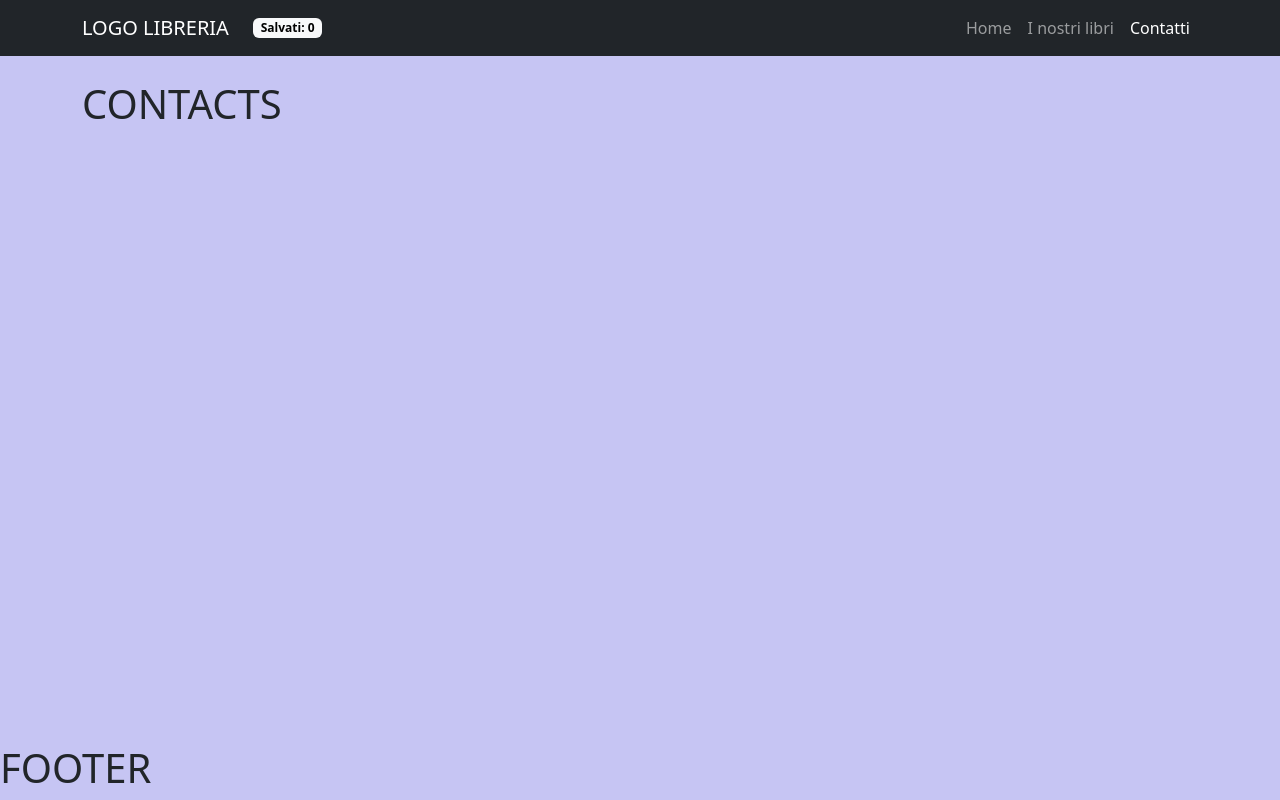
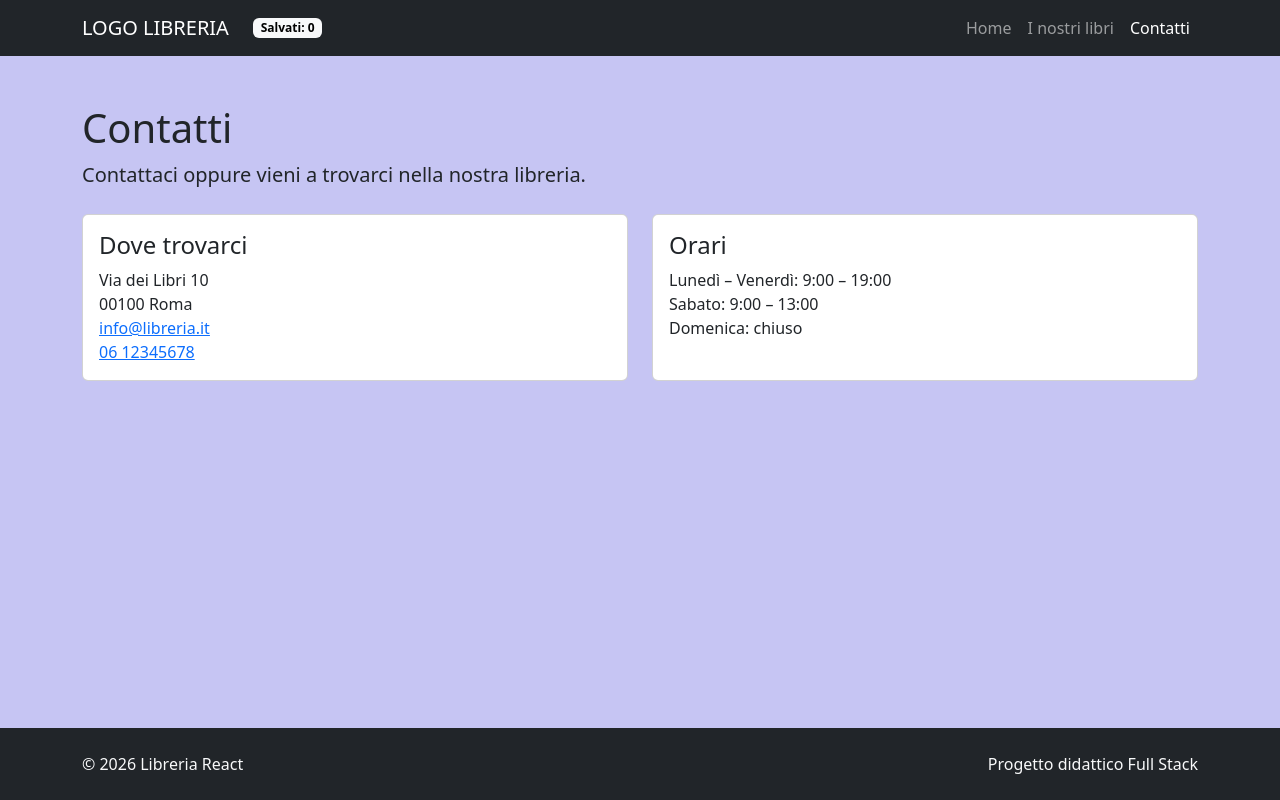
Before and after one commit to MarcoCentofanti/Exam-fullStackLab-FE, a React (Vite) app: page /contacts in a window 1280 px wide. Built offline with nearby package versions, Linux system fonts and the light colour scheme.

Commit message:
feat: add static pages and not found route

```diff
--- a/components/Footer.jsx
+++ b/components/Footer.jsx
@@ -1,3 +1,10 @@
 export default function Footer() {
-  return <h1>FOOTER</h1>;
+  return (
+    <footer className="bg-dark text-light py-4 mt-5">
+      <div className="container d-flex flex-column flex-md-row justify-content-between align-items-center gap-2">
+        <p className="mb-0">© 2026 Libreria React</p>
+        <p className="mb-0">Progetto didattico Full Stack</p>
+      </div>
+    </footer>
+  );
 }
--- a/pages/Contacts.jsx
+++ b/pages/Contacts.jsx
@@ -1,7 +1,45 @@
 export default function Contacts() {
   return (
-    <>
-      <h1>CONTACTS</h1>
-    </>
+    <section className="py-4">
+      <h1>Contatti</h1>
+
+      <p className="lead mb-4">
+        Contattaci oppure vieni a trovarci nella nostra libreria.
+      </p>
+
+      <div className="row g-4">
+        <div className="col-12 col-md-6">
+          <div className="card h-100">
+            <div className="card-body">
+              <h2 className="card-title h4">Dove trovarci</h2>
+
+              <address className="mb-0">
+                Via dei Libri 10
+                <br />
+                00100 Roma
+                <br />
+                <a href="mailto:info@libreria.it">info@libreria.it</a>
+                <br />
+                <a href="tel:+390612345678">06 12345678</a>
+              </address>
+            </div>
+          </div>
+        </div>
+
+        <div className="col-12 col-md-6">
+          <div className="card h-100">
+            <div className="card-body">
+              <h2 className="card-title h4">Orari</h2>
+
+              <ul className="list-unstyled mb-0">
+                <li>Lunedì – Venerdì: 9:00 – 19:00</li>
+                <li>Sabato: 9:00 – 13:00</li>
+                <li>Domenica: chiuso</li>
+              </ul>
+            </div>
+          </div>
+        </div>
+      </div>
+    </section>
   );
 }
--- a/pages/Homepage.jsx
+++ b/pages/Homepage.jsx
@@ -1,3 +1,25 @@
+import { Link } from "react-router-dom";
+import heroImage from "../src/assets/hero.png";
+
 export default function Home() {
-  return <h1>Benvenuto nella nostra libreria</h1>;
+  return (
+    <section className="py-5">
+      <div className="row align-items-center g-5">
+        <div className="col-12 col-md-6">
+          <h1 className="display-4 fw-bold">Benvenuto nella nostra libreria</h1>
+          <p className="lead">La migliore libreria del web</p>
+          <Link className="btn btn-dark btn-lg" to="/books">
+            Scopri libri
+          </Link>
+        </div>
+        <div className="col-12 col-md-6">
+          <img
+            className="img-fluid rounded shadow"
+            src={heroImage}
+            alt="Interno della libreria"
+          />
+        </div>
+      </div>
+    </section>
+  );
 }
--- /dev/null
+++ b/pages/NotFound.jsx
@@ -0,0 +1,19 @@
+import { Link } from "react-router-dom";
+
+export default function NotFound() {
+  return (
+    <section className="text-center py-5">
+      <p className="display-1 fw-bold mb-0">404</p>
+
+      <h1>Pagina non trovata</h1>
+
+      <p className="lead">
+        La pagina richiesta non esiste oppure è stata spostata.
+      </p>
+
+      <Link className="btn btn-dark" to="/">
+        Torna alla Home
+      </Link>
+    </section>
+  );
+}
--- a/src/App.jsx
+++ b/src/App.jsx
@@ -9,6 +9,7 @@ import Books from "../pages/Books";
 import BooksDetails from "../components/BooksDetails";
 import Contacts from "../pages/Contacts";
 import CreateBook from "../pages/CreateBook";
+import NotFound from "../pages/NotFound";
 
 function App() {
   return (
@@ -21,6 +22,7 @@ function App() {
             <Route path="/books/create" Component={CreateBook} />
             <Route path="/books/:id" Component={BooksDetails} />
             <Route path="/contacts" Component={Contacts} />
+            <Route path="*" Component={NotFound} />
           </Route>
         </Routes>
       </BrowserRouter>
```
